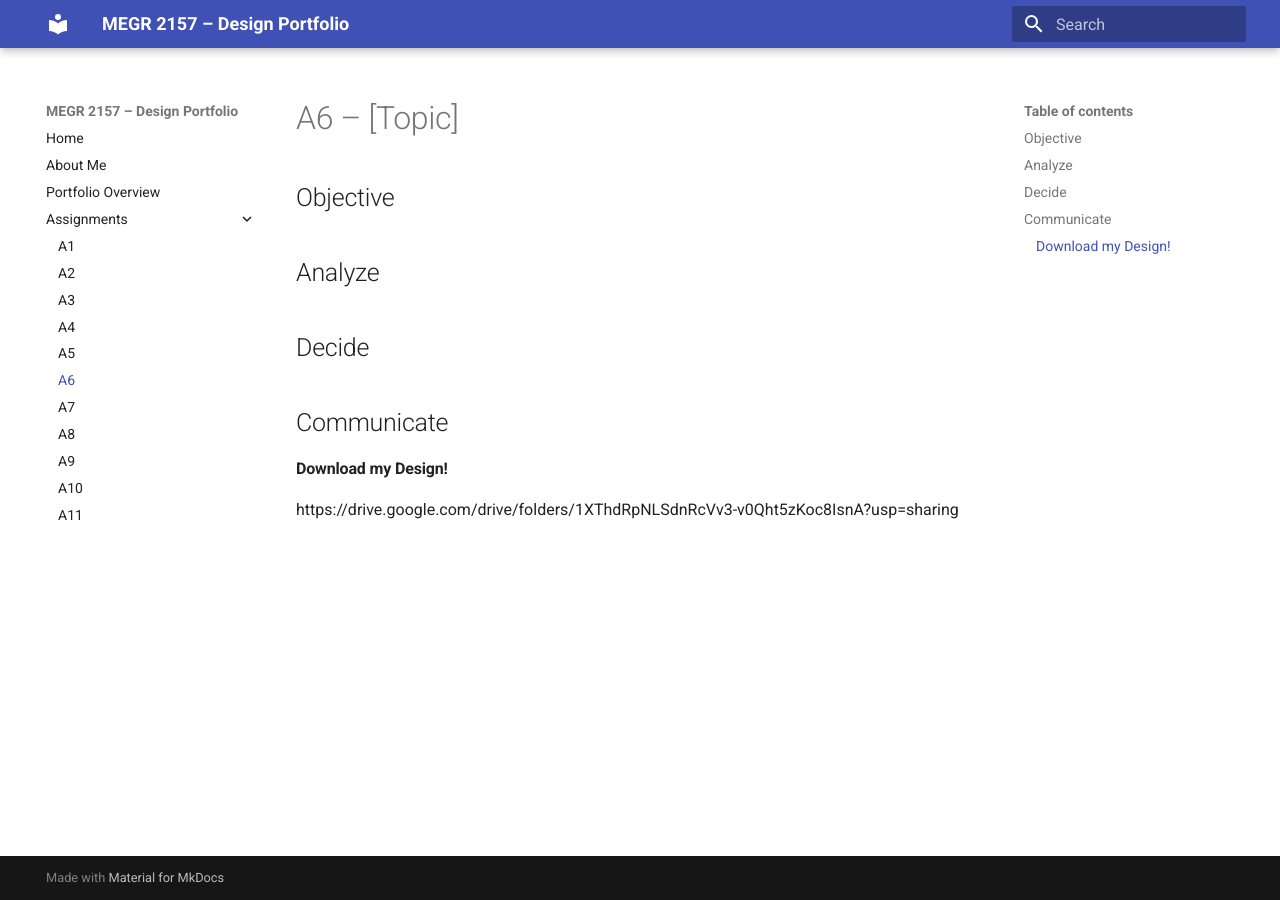
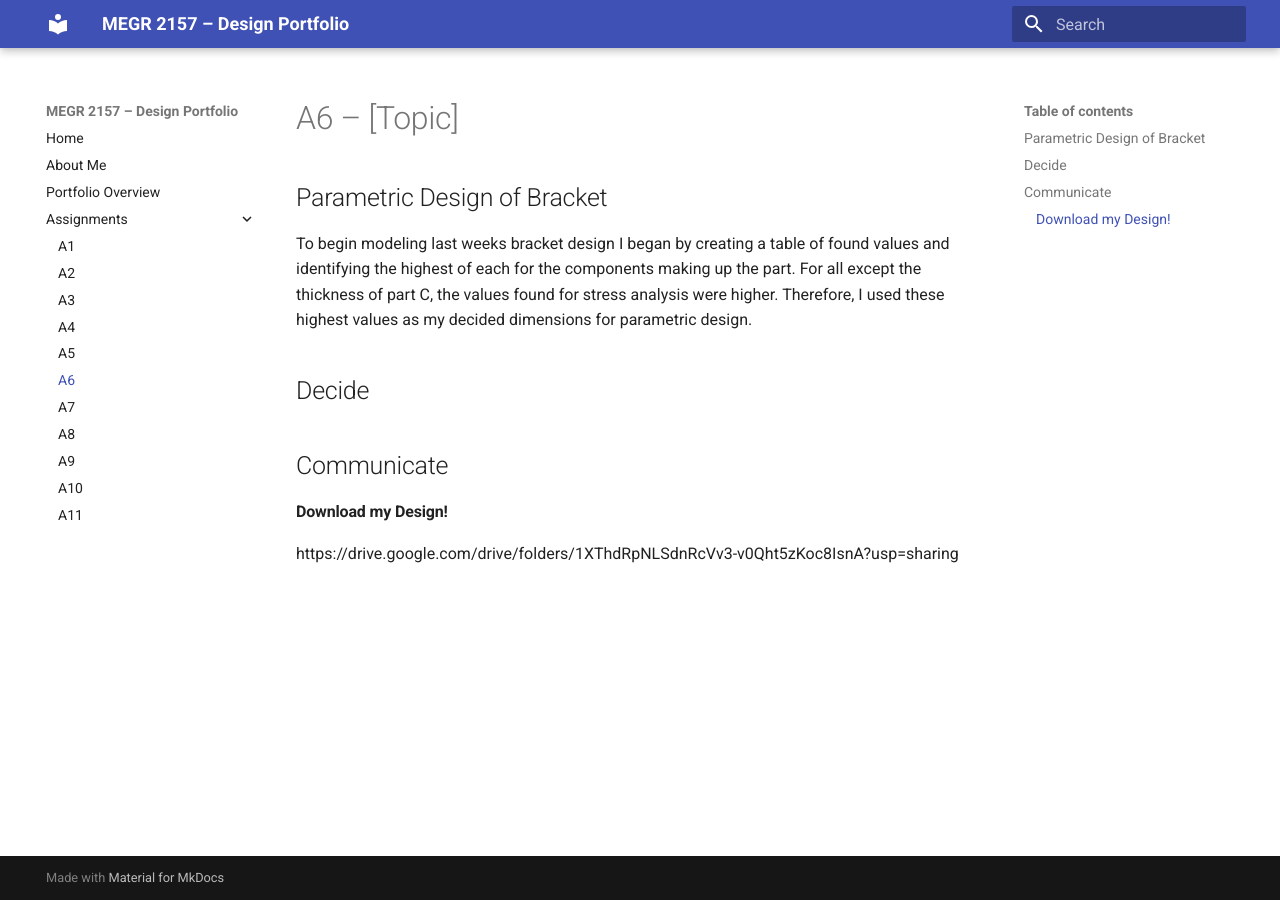
Before and after one commit to swils201/megr2156portfolio, an MkDocs documentation site: the page built from docs/assignments/A06/index.md, in a window 1280 px wide. Built offline with MkDocs 1.6.1 and Material for MkDocs 9.7.7, drawn with Linux system fonts in a browser that asks for light colours.

Commit message:
Update index.md

```diff
--- a/docs/assignments/A06/index.md
+++ b/docs/assignments/A06/index.md
@@ -1,9 +1,11 @@
 # A6 – [Topic]
 
-## Objective
+
+## Parametric Design of Bracket
+
+To begin modeling last weeks bracket design I began by creating a table of found values and identifying the highest of each for the components making up the part. For all except the thickness of part C, the values found for stress analysis were higher. Therefore, I used these highest values as my decided dimensions for parametric design.
 
 
-## Analyze
 
 
 ## Decide
```
